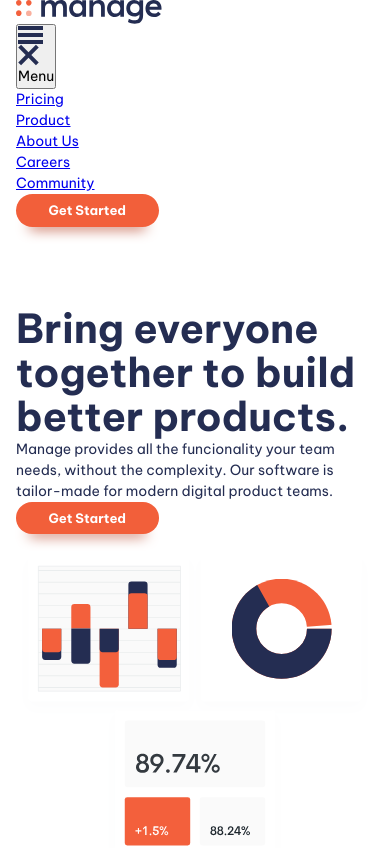
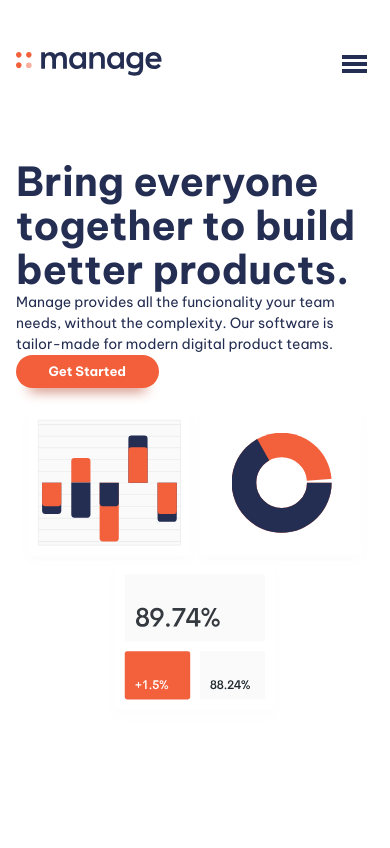
Before and after one commit to grzesiekcz/Kevin-powell-inspired-2, a website built with Vite: page index.html in a window 390 px wide. Shown: the top 848 px of the page. Built offline with nearby package versions, Linux system fonts and the light colour scheme; files whose address does not match are found by name.

Commit message:
hamburger menu update

```diff
--- a/index.html
+++ b/index.html
@@ -16,28 +16,29 @@
   <body>
     <header class="primary-header">
       <div class="container">
+        <div class="nav-wrapper">
         <a href="#"><img src="images/logo.svg" alt="Manage" /></a>
-        <button class="mobile-nav-toggle" aria-controls="primary-navigation">
+        <button class="mobile-nav-toggle" aria-controls="primary-navigation" aria-expanded="false">
           <img
             class="icon-hamburger"
-            src="iamges/icon-hamburger.svg"
+            src="images/icon-hamburger.svg"
             alt=""
             aria-hidden="true"
           />
           <img
             class="icon-close"
-            src="iamges/icon-close.svg"
+            src="images/icon-close.svg"
             alt=""
             aria-hidden="true"
           />
           <span class="visually-hidden">Menu</span>
         </button>
-        <nav class="primary-navigation">
+        <nav class="primary-navigation" id="primary-navigation">
           <ul
             aria-label="Primary"
             role="list"
             class="nav-list"
-            id="primary-navigation"
+
           >
             <li><a href="#">Pricing</a></li>
             <li><a href="#">Product</a></li>
@@ -46,7 +47,8 @@
             <li><a href="#">Community</a></li>
           </ul>
         </nav>
-        <button class="button">Get Started</button>
+        <button class="button" style="display: none">Get Started</button>
+        </div>
       </div>
     </header>
 
--- a/main.js
+++ b/main.js
@@ -0,0 +1,6 @@
+const navToggle = document.querySelector(".mobile-nav-toggle");
+const primaryNav = document.querySelector(".primary-navigation");
+
+navToggle.addEventListener('click', () => {
+    primaryNav.toggleAttribute("data-visible");
+});
--- a/style.css
+++ b/style.css
@@ -119,6 +119,19 @@ svg {
 }
 
 /* utility classes */
+
+.visually-hidden {
+  position: absolute;
+  width: 1px;
+  height: 1px;
+  padding: 0;
+  margin: -1px;
+  overflow: hidden;
+  clip: rect(0 0 0 0);
+  white-space: nowrap;
+  border: 0;
+}
+
 .text-primary-400 {
   color: var(--clr-primary-400);
 }
@@ -249,3 +262,47 @@ button:focus-visible {
   background-color: var(--clr-neutral-100);
   color: var(--clr-accent-300);
 }
+
+/* navigation */
+
+.primary-header {
+  margin-top: var(--size-700);
+}
+
+.nav-wrapper {
+  display: flex;
+  justify-content: space-between;
+  align-items: center;
+}
+
+.mobile-nav-toggle {
+  display: none;
+}
+
+@media (max-width: 50em) {
+  .primary-navigation {
+    display: none;
+  }
+
+  .primary-navigation[data-visible] {
+    display: block;
+    position: fixed;
+  }
+
+  .mobile-nav-toggle {
+    display: block;
+    cursor: pointer;
+    background: transparent;
+    border: 0;
+    padding: 0.5em;
+  }
+
+  .mobile-nav-toggle .icon-close {
+    display: none;
+  }
+}
+
+.opened {
+  display: block;
+  position: fixed;
+}
```
